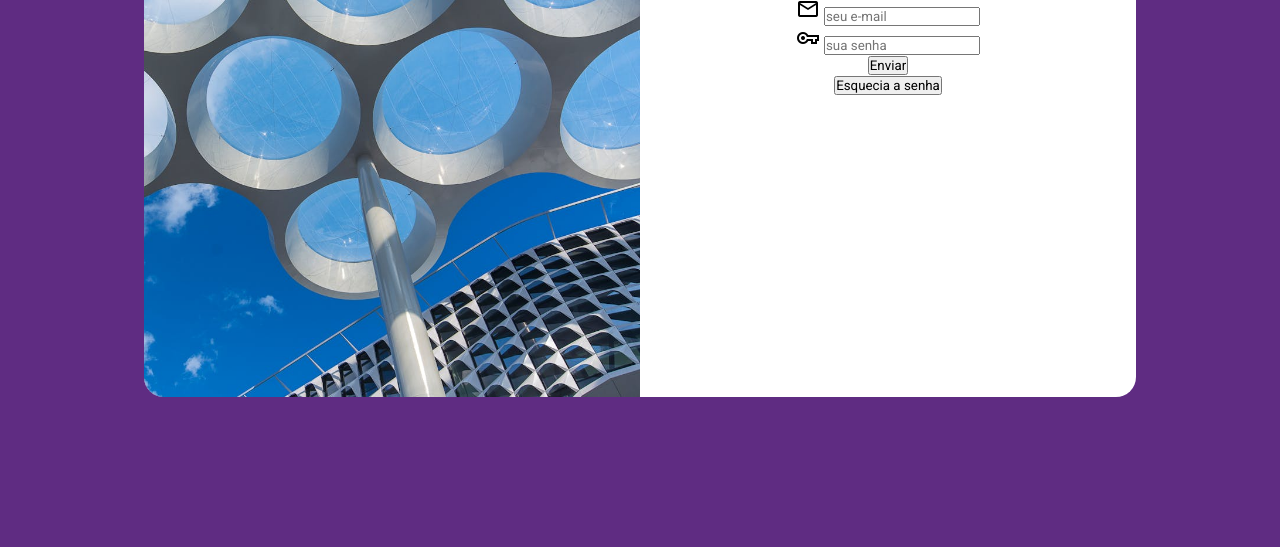
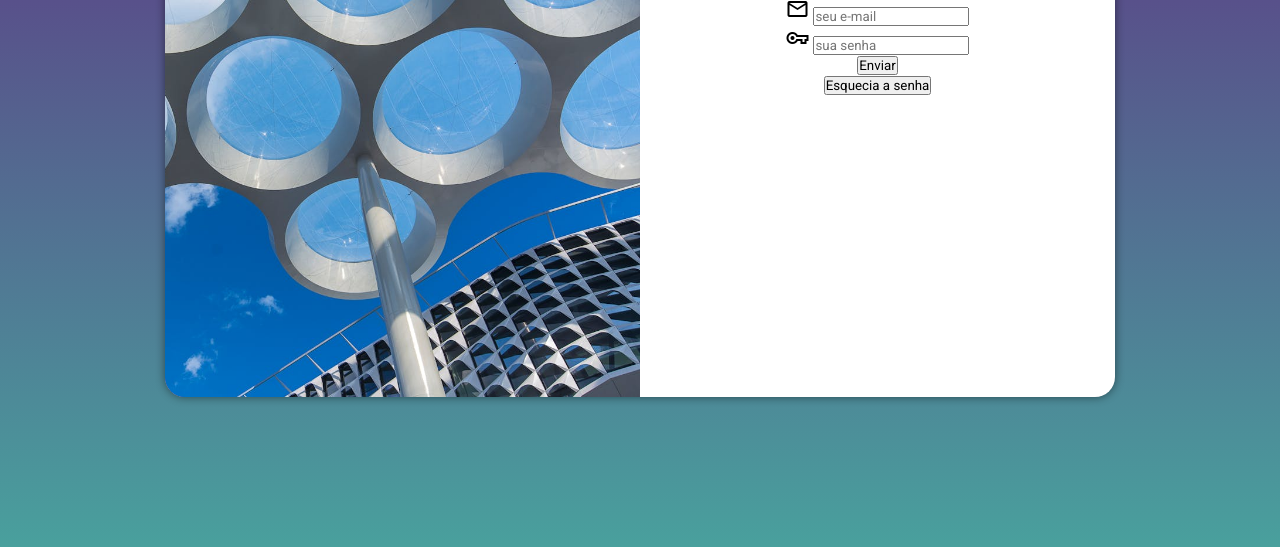
Before and after one commit to jordao-felipe/projeto-login, a plain HTML site: page index.html in a window 1280 px wide. Shown: the part 253-800 px from the top of the page. Drawn offline with nearby package versions, Linux system fonts and the light colour scheme.

Commit message:
att 003 proj login

```diff
--- a/estilos/media-query.css
+++ b/estilos/media-query.css
@@ -9,6 +9,11 @@ desktop: de 992px até 1200px
 grande: acima de 1200px
 */
 @media screen and (min-width: 768px) and (max-width: 992px) {
+    body{
+        background-image: linear-gradient(to top, #49a09d, #5f2c82) ;
+    }
+
+
     section#login{
         width: 90%;
     }
@@ -22,9 +27,12 @@ grande: acima de 1200px
         width: 70%;
     }
 }
-@media screen and (min-width: 992px){
+@media screen and (min-width: 950px){
+    body{
+        background-image: linear-gradient(to top, #49a09d, #5f2c82) ;
+    }
     section#login{
-       width:992px;
+       width:950px;
     }
     section#login > div#imagem{
         float: left;
--- a/estilos/style.css
+++ b/estilos/style.css
@@ -34,7 +34,9 @@ section#login{
     height: 500px;
     width: 250px;
     text-align: center;
-    transition: width .05s, he ;
+    box-shadow: 0px 0px 10px rgba(0, 0, 0, 0.492);
+    transition: width .5s, heigt .5s  ;
+    transition-timing-function: ease;
 }
 section#login > div#imagem{
     display: block;
```
